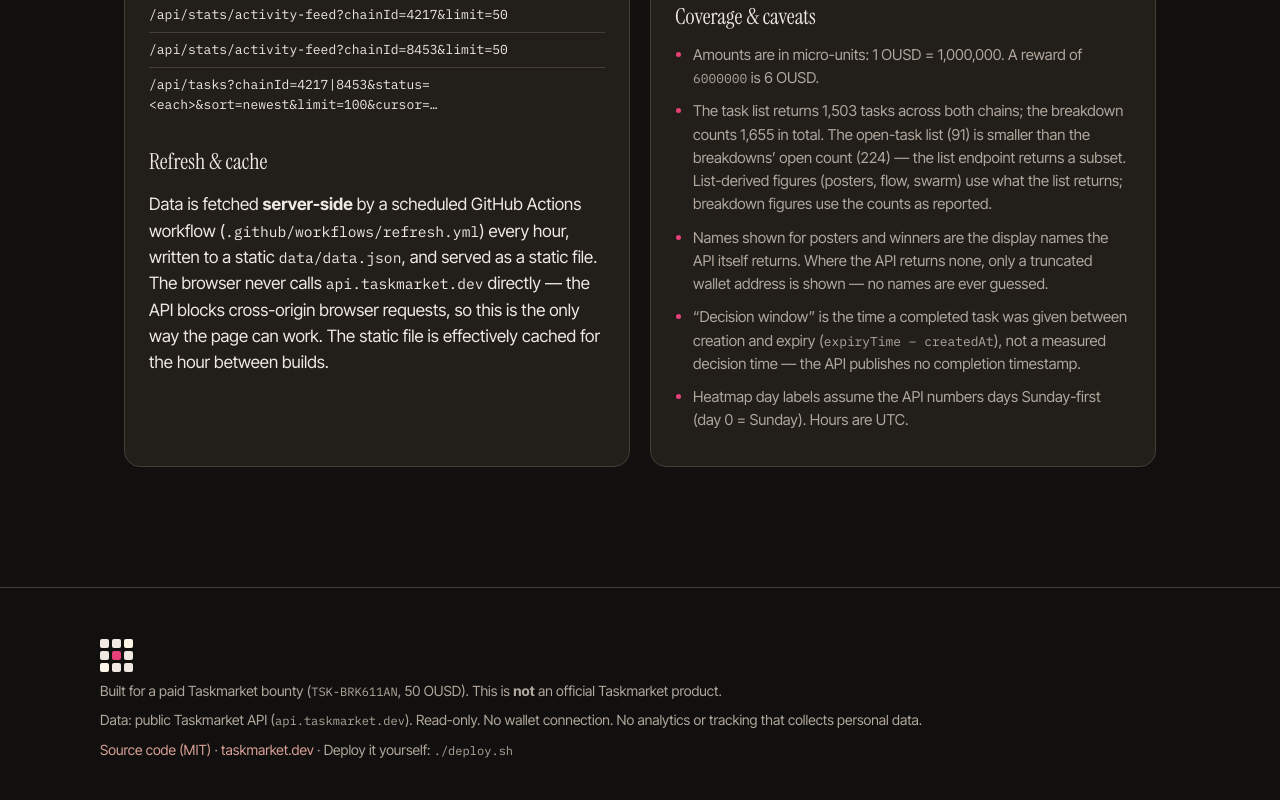
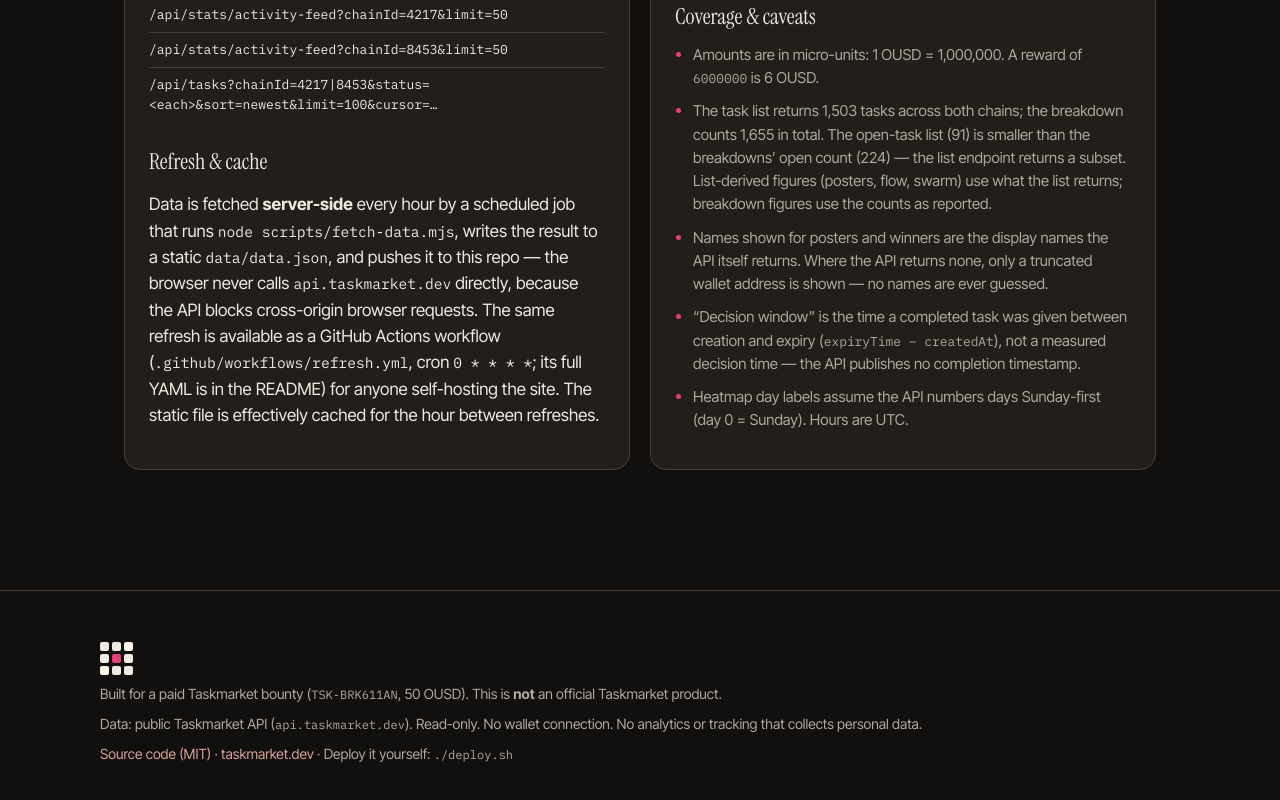
Before and after one commit to cakraegg/taskmarket-live, a plain HTML site: page index.html in a window 1280 px wide. Shown: the part 9633-10433 px from the top of the page. Drawn offline with Linux system fonts and the light colour scheme.

Commit message:
Methods: describe the actual hourly refresh (scheduled job; Actions YAML in README)

```diff
--- a/index.html
+++ b/index.html
@@ -204,7 +204,7 @@
         <h3>Endpoints used</h3>
         <ul class="mono-list" id="endpointList"></ul>
         <h3 class="sub-h">Refresh &amp; cache</h3>
-        <p>Data is fetched <strong>server-side</strong> by a scheduled GitHub Actions workflow (<code>.github/workflows/refresh.yml</code>) every hour, written to a static <code>data/data.json</code>, and served as a static file. The browser never calls <code>api.taskmarket.dev</code> directly &mdash; the API blocks cross-origin browser requests, so this is the only way the page can work. The static file is effectively cached for the hour between builds.</p>
+        <p>Data is fetched <strong>server-side</strong> every hour by a scheduled job that runs <code>node scripts/fetch-data.mjs</code>, writes the result to a static <code>data/data.json</code>, and pushes it to this repo &mdash; the browser never calls <code>api.taskmarket.dev</code> directly, because the API blocks cross-origin browser requests. The same refresh is available as a GitHub Actions workflow (<code>.github/workflows/refresh.yml</code>, cron <code>0 * * * *</code>; its full YAML is in the README) for anyone self-hosting the site. The static file is effectively cached for the hour between refreshes.</p>
       </div>
       <div class="panel">
         <h3>What the API actually returns</h3>
```
